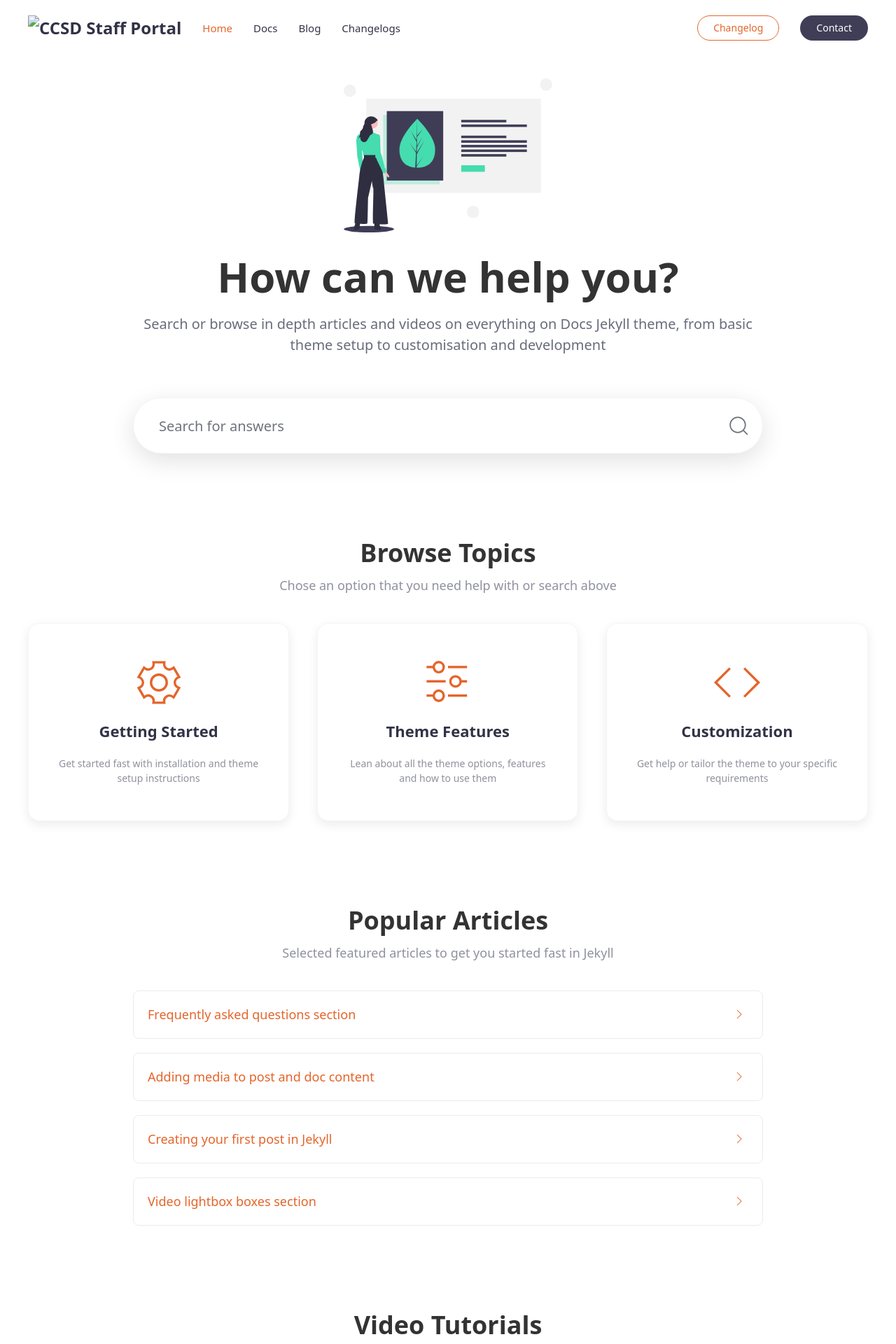
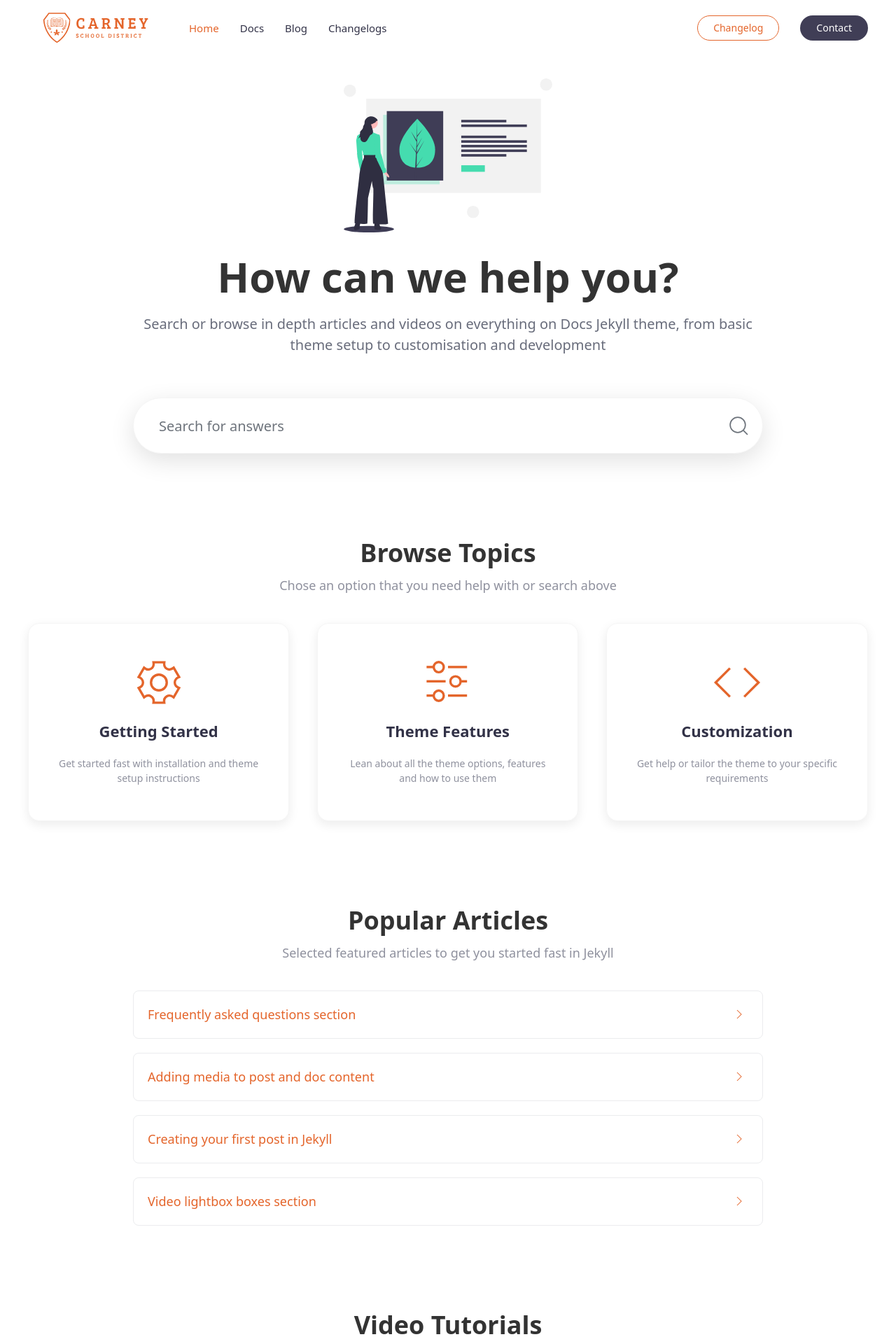
Before and after one commit to jcarney2024/staff-portal, a Jekyll site: the page built from index.md, in a window 1280 px wide. Shown: the top 1920 px of the page at 70% size. Built offline with Jekyll 4.4.1, drawn with Linux system fonts in a browser that asks for light colours.

Commit message:
Fix logo not displaying

```diff
--- a/_config.yml
+++ b/_config.yml
@@ -6,7 +6,7 @@
 
 # Site title and description
 title:              CCSD Staff Portal
-description:        Information for Carney Schools Staff.
+description:
 lang:               en
 
 # Site subpath, e.g. /blog
@@ -19,7 +19,7 @@ permalink:          /:title/
 url:                "https://staff.carneyschools.org"
 
 # Site logo # e.g. logo.png, upload logo image file to /uploads/ folder
-logo:               "/uploads/CCSD+Logo-3.svg"
+logo:               "CCSD+Logo-3.svg"
 
 navbar:
     sticky:         true
```
